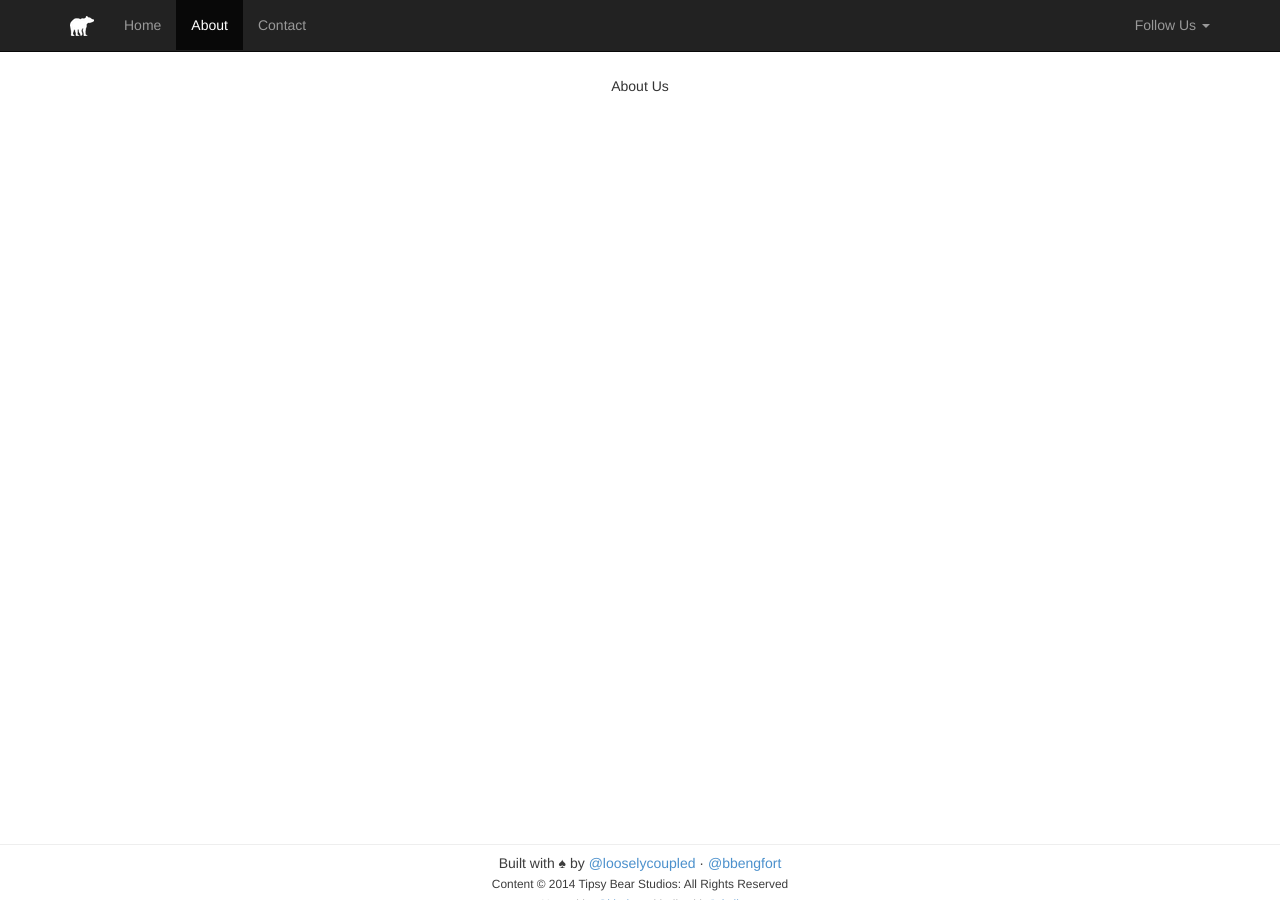
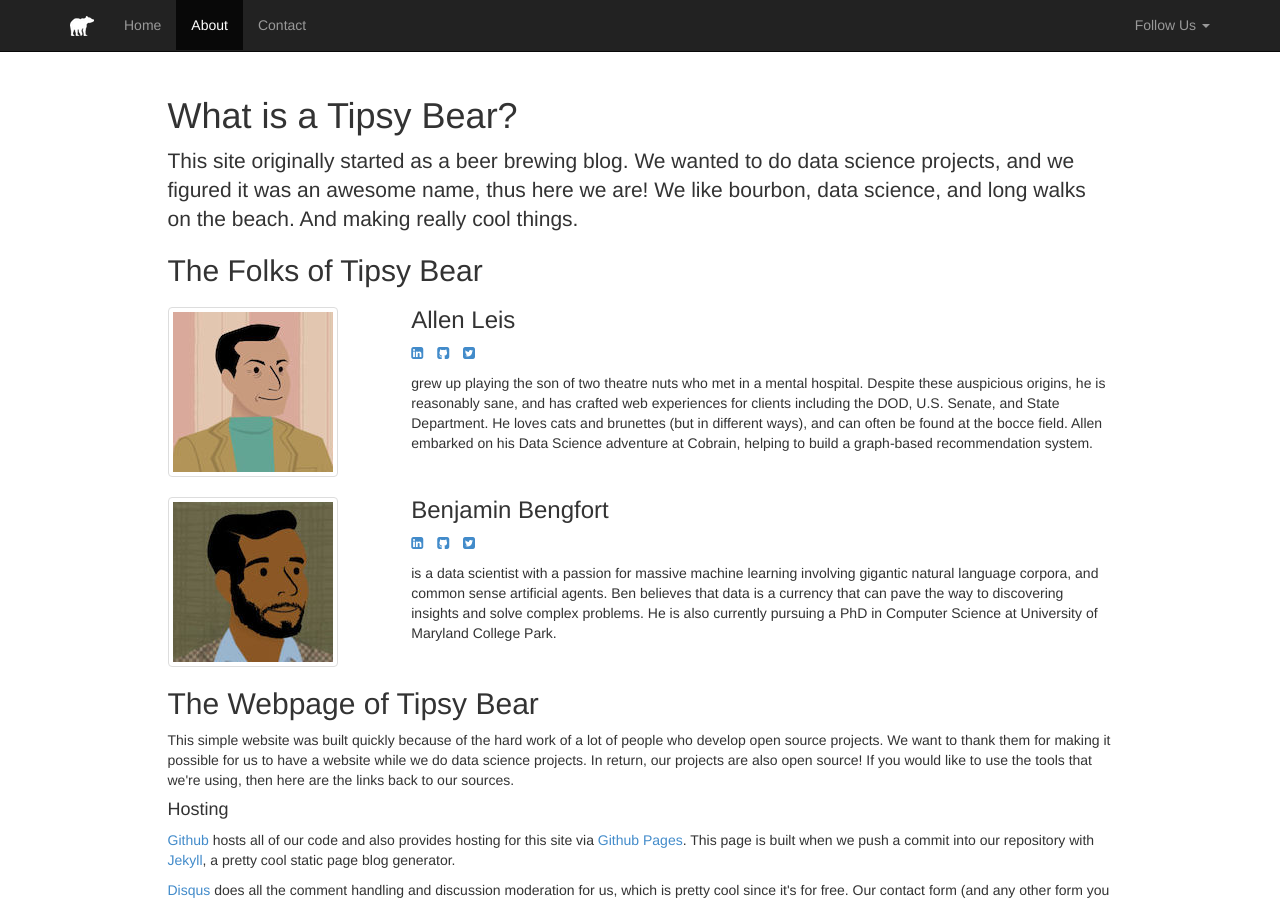
Before and after one commit to tipsybear/tipsybear.github.io, a Jekyll site: the page built from about/index.html, in a window 1280 px wide and 900 px high. Built offline with Jekyll 4.4.1, drawn with Linux system fonts in a browser that asks for light colours; comment, search, counter and statistics services are not loaded; some of the changed text lies outside the part shown.

Commit message:
about pages

```diff
--- a/_data/members.yml
+++ b/_data/members.yml
@@ -1,7 +1,13 @@
 - name: Allen Leis
   github: looselycoupled
   twitter: looselycoupled
+  linkedin: allenleis
+  image: /images/allen.jpg
+  bio: "grew up playing the son of two theatre nuts who met in a mental hospital. Despite these auspicious origins, he is reasonably sane, and has crafted web experiences for clients including the DOD, U.S. Senate, and State Department. He loves cats and brunettes (but in different ways), and can often be found at the bocce field. Allen embarked on his Data Science adventure at Cobrain, helping to build a graph-based recommendation system."
 
 - name: Benjamin Bengfort
   github: bbengfort
   twitter: bbengfort
+  linkedin: bbengfort
+  image: /images/benjamin.jpg
+  bio: "is a data scientist with a passion for massive machine learning involving gigantic natural language corpora, and common sense artificial agents. Ben believes that data is a currency that can pave the way to discovering insights and solve complex problems. He is also currently pursuing a PhD in Computer Science at University of Maryland College Park."
--- a/_layouts/post.html
+++ b/_layouts/post.html
@@ -2,6 +2,8 @@
 layout: page
 ---
 
+<div class="row">
+  <div class="col-md-10 col-md-offset-1">
     <div class="post">
       <div class="headline">
         <h2>{{ page.title }}</h2>
@@ -29,3 +31,5 @@ layout: page
         {% include disqus.html %}
       </div><!-- discussion ends -->
     </div>
+  </div>
+</div>
--- a/about/index.html
+++ b/about/index.html
@@ -8,7 +8,85 @@ label: about
 ---
 
   <div class="row">
-    <div class="col-md-12">
-      <p class="text-center">About Us</p>
+    <div class="col-md-10 col-md-offset-1">
+      <h1>What is a Tipsy Bear?</h1>
+      <p class="lead">This site originally started as a beer brewing blog.
+      We wanted to do data science projects, and we figured it was an
+      awesome name, thus here we are! We like bourbon, data science, and
+      long walks on the beach. And making really cool things.</p>
+
+      <h2>The Folks of Tipsy Bear</h2>
+      {% for member in site.data.members %}
+      <div class="bio row" style="margin-top: 20px;">
+        <div class="col-md-3">
+          <img class="img img-thumbnail" src="{{ member.image }}"/>
+        </div>
+        <div class="col-md-9">
+          <h3 style="margin-top: 0">{{ member.name }}</h3>
+          <ul class="social-icons list-unstyled list-inline">
+            <li>
+              <a href="https://linkedin.com/in/{{ member.linkedin }}">
+                <span class="fa fa-linkedin-square"></span>
+              </a>
+            </li>
+            <li>
+              <a href="https://github.com/in/{{ member.github }}">
+                <span class="fa fa-github-square"></span>
+              </a>
+            </li>
+            <li>
+              <a href="https://twitter.com/in/{{ member.twitter }}">
+                <span class="fa fa-twitter-square"></span>
+              </a>
+            </li>
+          </ul>
+          <p>{{ member.bio }}</p>
+        </div>
+        <div class="clearfix"></div>
+      </div>
+      {% endfor %}
+
+      <h2>The Webpage of Tipsy Bear</h2>
+      <p>This simple website was built quickly because of the hard work of
+      a lot of people who develop open source projects. We want to thank
+      them for making it possible for us to have a website while we do data
+      science projects. In return, our projects are also open source! If
+      you would like to use the tools that we're using, then here are the
+      links back to our sources.</p>
+
+      <h4>Hosting</h4>
+      <p><a href="https://github.com/">Github</a> hosts all of our code and
+      also provides hosting for this site via <a href="http://pages.github.com/">Github
+      Pages</a>. This page is built when we push a commit into our repository
+      with <a href="http://jekyllrb.com/">Jekyll</a>, a pretty cool static page blog generator.</p>
+      <p><a href="http://disqus.com/">Disqus</a> does all the comment handling and discussion
+      moderation for us, which is pretty cool since it's for free. Our contact form (and any
+      other form you may see on this website) is powered with <a href="http://getsimpleform.com/">Simple Form</a>.
+
+      <h4>Design</h4>
+      <p>It's probably pretty obvious, but this page was built with
+      <a href="http://getbootstrap.com/">Bootstrap</a>, which we love for our web
+      applications (we're not really designers). The icons come from two places:
+      <a href="http://fontawesome.io/">Font Awesome</a> and <a href="http://glyphicons.com/">Glyphicons</a>.</p>
+
+      <p>The Metro D.C. wallpaper we use in our jumbotron on the front page is from
+      <a href="http://www.kulfoto.com/interesting-things/wallpaper/1/11839/washington-d-c-metro">KULfoto</a>.
+      The bear silhoutte that we're using as our tiny logo is from <a href="http://vector-magz.com/animals/bear-silhouette-item-5/">Vector-magz.com</a>.</p>
+
+      <p>I hope that's everyone- thank you guys all so much!</p>
+
+      <h3>Copyright and Permissions</h3>
+      <p>We write open source software, and our code is licensed under the
+      <a href="http://www.apache.org/licenses/LICENSE-2.0">Apache License, Version 2.0</a>.
+      This is a permissive license that we hope you will use well to build amazing
+      things. You can use it in your code with or with attribution (we appreciate it, though)
+      for any kind of use (commercial or otherwise), and you can even patent code
+      (good luck) with our code in it.</p>
+
+      <p>As for the content of this site, except where explicitly mentioned, we
+      reserve all rights to the copyright. We would like to say things whose sole
+      attribution will be to ourselves. If you'd like to use anything, just get
+      in touch, I'm sure we'll say yes.</p>
+
     </div>
   </div>
--- a/contact/index.html
+++ b/contact/index.html
@@ -45,7 +45,7 @@ simpleform: http://getsimpleform.com/messages?form_api_token=0348dc0c6a3e68d2727
           </div>
           <div class="form-group">
               <div>
-                <button type="submit" class="btn btn-default pull-right">Send</button>
+                <button type="submit" class="btn btn-primary pull-right">Send</button>
                 <!-- the redirect_to is optional, the form will redirect to the referrer on submission -->
                 <input type='hidden' name='redirect_to' value='{{ site.url }}/' />
               </div>
```
Also changed, not shown: _posts/2014-01-12-tipsy-bear-does-data-science.md (+1 -1 lines), images/allen.jpg (added), images/benjamin.jpg (added). Lines whose indentation alone changed are shown as unchanged.
